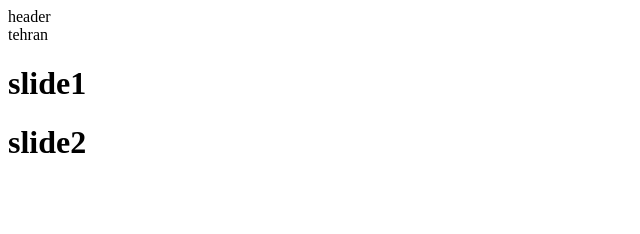
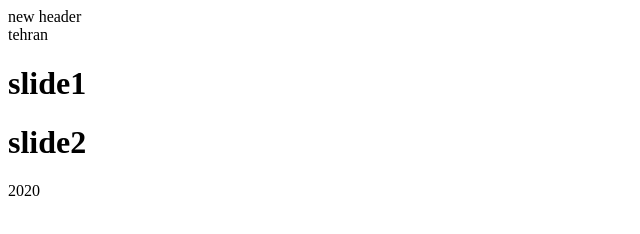
Before and after one commit to alisamadian/git-project-oneCopy, a plain HTML site: page index.html in a window 1280 px wide. Shown: the full height of the page, 0-640 px from the left. Drawn offline with Linux system fonts and the light colour scheme.

Commit message:
some change in master

```diff
--- a/index.html
+++ b/index.html
@@ -10,7 +10,7 @@
 
 <body>
   <header>
-    header
+    new header
   </header>
   <div>
     <span>tehran</span>
@@ -20,6 +20,7 @@
     <h1>slide2</h1>
   </div>
   <script></script>
+  <footer>2020</footer>
 </body>
 
 </html>
```
